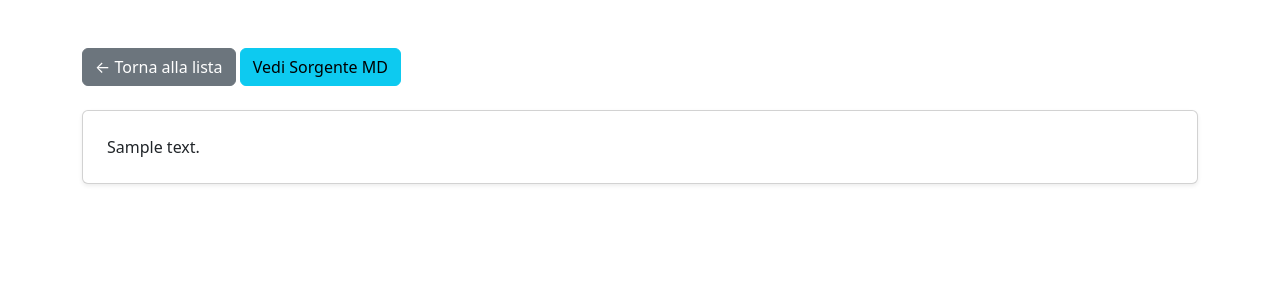
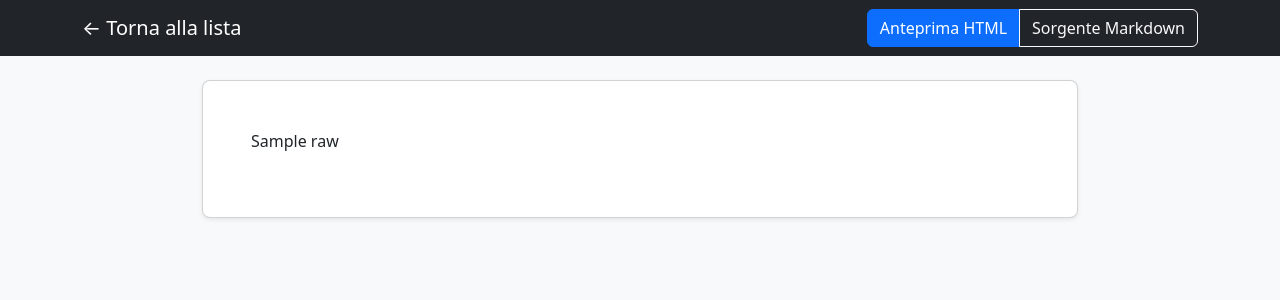
Before and after one commit to riccardogennari/Claude_Chat_Extract-Archive, a Flask app: template templates/viewer.html in a window 1280 px wide. Shown: the top 300 px of the page. Run offline with Flask 3, Linux system fonts and the light colour scheme; the template is opened without the code that fills it: most values are stand-ins (such as "Sample title", 1, 10 or a date in 2020); some libraries are stand-ins or nearby versions.

Commit message:
Refactor: migrazione alla renderizzazione Markdown lato client (Marked.js)
Descrizione: Ottimizzate le prestazioni dell'applicazione spostando il carico computazionale della conversione Markdown e dell'evidenziazione del codice dal server al browser dell'utente.

Cambiamenti principali:

Backend (app.py): Rimossa la logica di conversione HTML tramite la libreria Python markdown. Il server ora invia esclusivamente il testo grezzo (raw) ai template, riducendo drasticamente i tempi di risposta e l'uso della CPU.
Frontend (viewer.html & offline_viewer.html): Integrati Marked.js per il parsing del Markdown e Highlight.js per il syntax highlighting tramite CDN.
Performance: Risolto il problema dei ritardi evidenti nel caricamento di chat molto lunghe.
Esportazione: Allineata la logica di visualizzazione per i file esportati offline, garantendo che le chat siano renderizzate correttamente anche senza un server attivo.

```diff
--- a/app.py
+++ b/app.py
@@ -1,6 +1,5 @@
 from flask import Flask, render_template, abort, request, jsonify, send_from_directory
 import json
-import markdown
 import re
 from pathlib import Path
 from datetime import datetime
@@ -32,12 +31,8 @@ def view_chat(filename):
     with open(chat_path, 'r', encoding='utf-8') as f:
         md_text = f.read()
 
-    # Conversione Markdown in HTML con estensioni per tabelle e blocchi di codice
-    html_content = markdown.markdown(
-        md_text,
-        extensions=['fenced_code', 'codehilite', 'tables']
-    )
-    return render_template('viewer.html', content=html_content, raw=md_text, filename=filename)
+    # Non convertiamo più in HTML sul server, passiamo solo il testo raw
+    return render_template('viewer.html', raw=md_text, filename=filename)
 
 @app.route('/export_offline', methods=['POST'])
 def export_offline():
@@ -97,11 +92,10 @@ def export_offline():
         # Genera il viewer HTML per la chat
         with open(original_chat_path, 'r', encoding='utf-8') as f:
             md_text = f.read()
-        html_content = markdown.markdown(md_text, extensions=['fenced_code', 'codehilite', 'tables'])
 
         offline_viewer_html_path = export_dir / f"viewer_{filename.replace('.md', '.html')}"
         with open(offline_viewer_html_path, 'w', encoding='utf-8') as f_viewer:
-            f_viewer.write(render_template('offline_viewer.html', content=html_content, raw=md_text, filename=filename, export_metadata=export_metadata))
+            f_viewer.write(render_template('offline_viewer.html', raw=md_text, filename=filename, export_metadata=export_metadata))
 
     # Genera l'indice HTML per l'esportazione
     offline_index_html_path = export_dir / "index.html"
--- a/templates/viewer.html
+++ b/templates/viewer.html
@@ -1,44 +1,60 @@
 <!DOCTYPE html>
-<html>
+<html lang="it">
 <head>
-    <title>Viewer | ClaudeArchive Explorer</title>
+    <meta charset="UTF-8">
+    <title>Visualizzatore Chat | ClaudeArchive Explorer</title>
     <link rel="stylesheet" href="https://cdn.jsdelivr.net/npm/bootstrap@5.3.0/dist/css/bootstrap.min.css">
+    <link rel="stylesheet" href="https://cdnjs.cloudflare.com/ajax/libs/highlight.js/11.8.0/styles/github-dark.min.css">
     <style>
-        .source-view { display: none; background: #f8f9fa; padding: 20px; border-radius: 5px; }
-        pre { white-space: pre-wrap; }
+        pre code { border-radius: 5px; }
+        .chat-container { max-width: 900px; margin: auto; }
+        .view-section { display: none; background: white; border-radius: 8px; }
+        .active-section { display: block; }
+        #renderedContent img { max-width: 100%; }
+        hr { margin: 2rem 0; opacity: 0.15; }
+        #sourceContent pre { white-space: pre-wrap; background: #f8f9fa; color: #333; padding: 20px; }
     </style>
 </head>
-<body class="container mt-5">
-    <div class="mb-4">
-        <a href="/" class="btn btn-secondary">← Torna alla lista</a>
-        <button onclick="toggleView()" class="btn btn-info" id="toggleBtn">Vedi Sorgente MD</button>
+<body class="bg-light">
+    <nav class="navbar navbar-expand-lg navbar-dark bg-dark mb-4">
+        <div class="container">
+            <a class="navbar-brand" href="/">← Torna alla lista</a>
+            <div class="btn-group">
+                <button onclick="showSection('rendered')" id="btn-rendered" class="btn btn-primary">Anteprima HTML</button>
+                <button onclick="showSection('source')" id="btn-source" class="btn btn-outline-light">Sorgente Markdown</button>
+            </div>
+        </div>
+    </nav>
+
+    <div class="container chat-container">
+        <div id="renderedContent" class="view-section active-section card p-5 shadow-sm mb-5"></div>
+
+        <div id="sourceContent" class="view-section card p-5 shadow-sm mb-5">
+            <h4 class="text-muted mb-4">Sorgente Markdown ({{ filename }})</h4>
+            <pre><code id="raw-markdown">{{ raw }}</code></pre>
+        </div>
     </div>
 
-    <div id="renderedContent" class="card p-4 shadow-sm">
-        {{ content|safe }}
-    </div>
-
-    <div id="sourceContent" class="source-view">
-        <h3>Sorgente Markdown</h3>
-        <pre>{{ raw }}</pre>
-    </div>
+    <script src="https://cdn.jsdelivr.net/npm/marked/marked.min.js"></script>
+    <script src="https://cdnjs.cloudflare.com/ajax/libs/highlight.js/11.8.0/highlight.min.js"></script>
 
     <script>
-        function toggleView() {
-            let rendered = document.getElementById('renderedContent');
-            let source = document.getElementById('sourceContent');
-            let btn = document.getElementById('toggleBtn');
+        const rawText = document.getElementById('raw-markdown').textContent;
+        document.getElementById('renderedContent').innerHTML = marked.parse(rawText);
+        hljs.highlightAll();
 
-            if (rendered.style.display === 'none') {
-                rendered.style.display = 'block';
-                source.style.display = 'none';
-                btn.innerText = "Vedi Sorgente MD";
-            } else {
-                rendered.style.display = 'none';
-                source.style.display = 'block';
-                btn.innerText = "Vedi Render HTML";
-            }
+        function showSection(type) {
+            const rendered = document.getElementById('renderedContent');
+            const source = document.getElementById('sourceContent');
+            const btnR = document.getElementById('btn-rendered');
+            const btnS = document.getElementById('btn-source');
+
+            rendered.classList.toggle('active-section', type === 'rendered');
+            source.classList.toggle('active-section', type === 'source');
+            btnR.className = type === 'rendered' ? "btn btn-primary" : "btn btn-outline-light";
+            btnS.className = type === 'source' ? "btn btn-primary" : "btn btn-outline-light";
         }
     </script>
+    <script src="https://cdn.jsdelivr.net/npm/bootstrap@5.3.0/dist/js/bootstrap.bundle.min.js"></script>
 </body>
 </html>
```
Also changed, not shown: templates/offline_viewer.html (+21 -6 lines), README.md.
